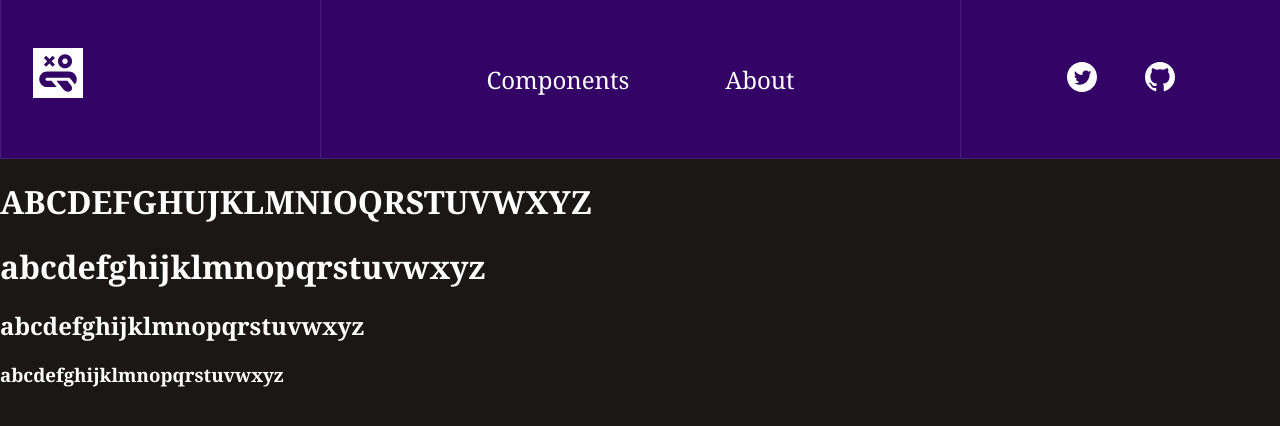
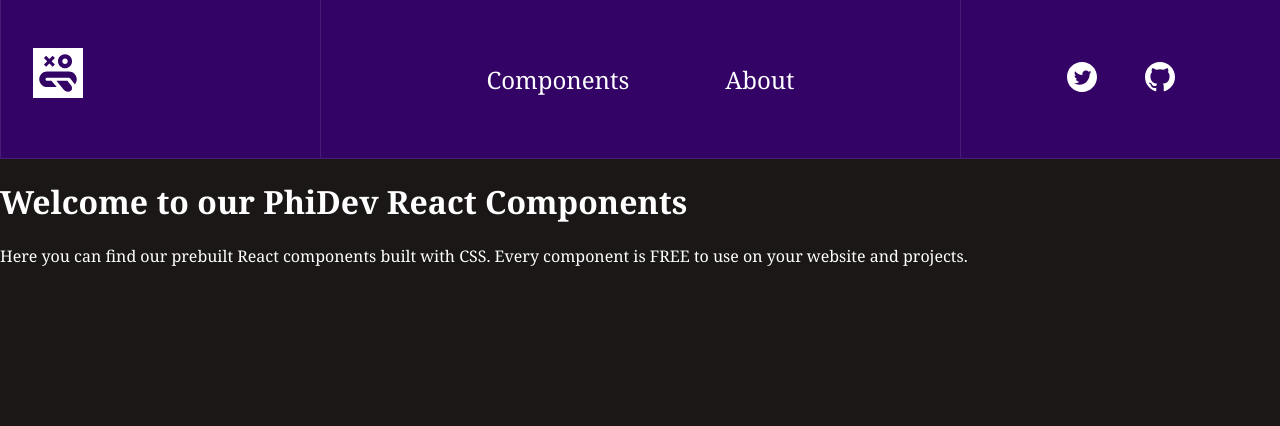
Before and after one commit to WalidMorocco/react-components-library-v1, a React (Create React App) app: page / in a window 1280 px wide. Shown: the top 426 px of the page. Built offline with nearby package versions, Linux system fonts and the light colour scheme.

Commit message:
Startm working on home

```diff
--- a/src/index.js
+++ b/src/index.js
@@ -3,7 +3,7 @@ import { BrowserRouter, Routes, Route } from 'react-router-dom';
 import {createRoot} from 'react-dom/client'
 import './index.css';
 import App from './App';
-import MainPage from './pages/MainPage';
+import HomePage from './pages/HomePage';
 
 // Create root element
 const rootElement = document.getElementById('root');
@@ -13,7 +13,7 @@ root.render(
   <BrowserRouter>
     <Routes>
       <Route path="/" element={<App/>}>
-        <Route index element={<MainPage />} />
+        <Route index element={<HomePage />} />
       </Route>
     </Routes>
   </BrowserRouter>
--- /dev/null
+++ b/src/pages/HomePage.jsx
@@ -0,0 +1,15 @@
+export  const MainPage = () => {
+
+    return (
+        <div className=''>
+            <h1>Welcome to our PhiDev React Components</h1>
+            <p>
+                Here you can find our prebuilt React components built with CSS.
+                Every component is FREE to use on your website and projects.
+
+            </p>
+        </div>
+    )
+}
+
+export default MainPage;
--- a/src/pages/MainPage.jsx
+++ /dev/null
@@ -1,13 +0,0 @@
-export  const MainPage = () => {
-
-    return (
-        <div className=''>
-            <h1>ABCDEFGHUJKLMNIOQRSTUVWXYZ</h1>
-            <h1>abcdefghijklmnopqrstuvwxyz</h1>
-            <h2>abcdefghijklmnopqrstuvwxyz</h2>
-            <h3>abcdefghijklmnopqrstuvwxyz</h3>
-        </div>
-    )
-}
-
-export default MainPage;
```
